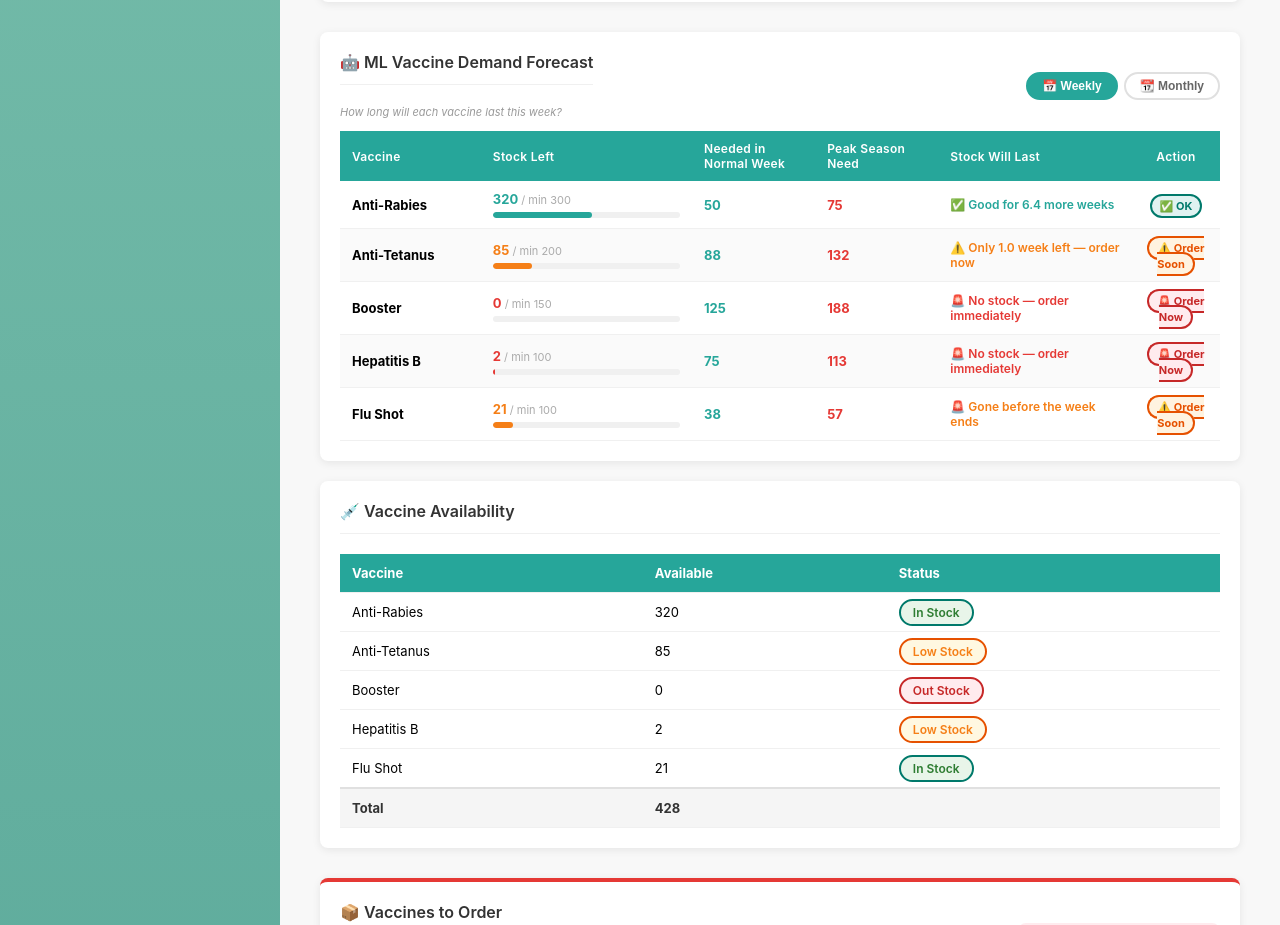
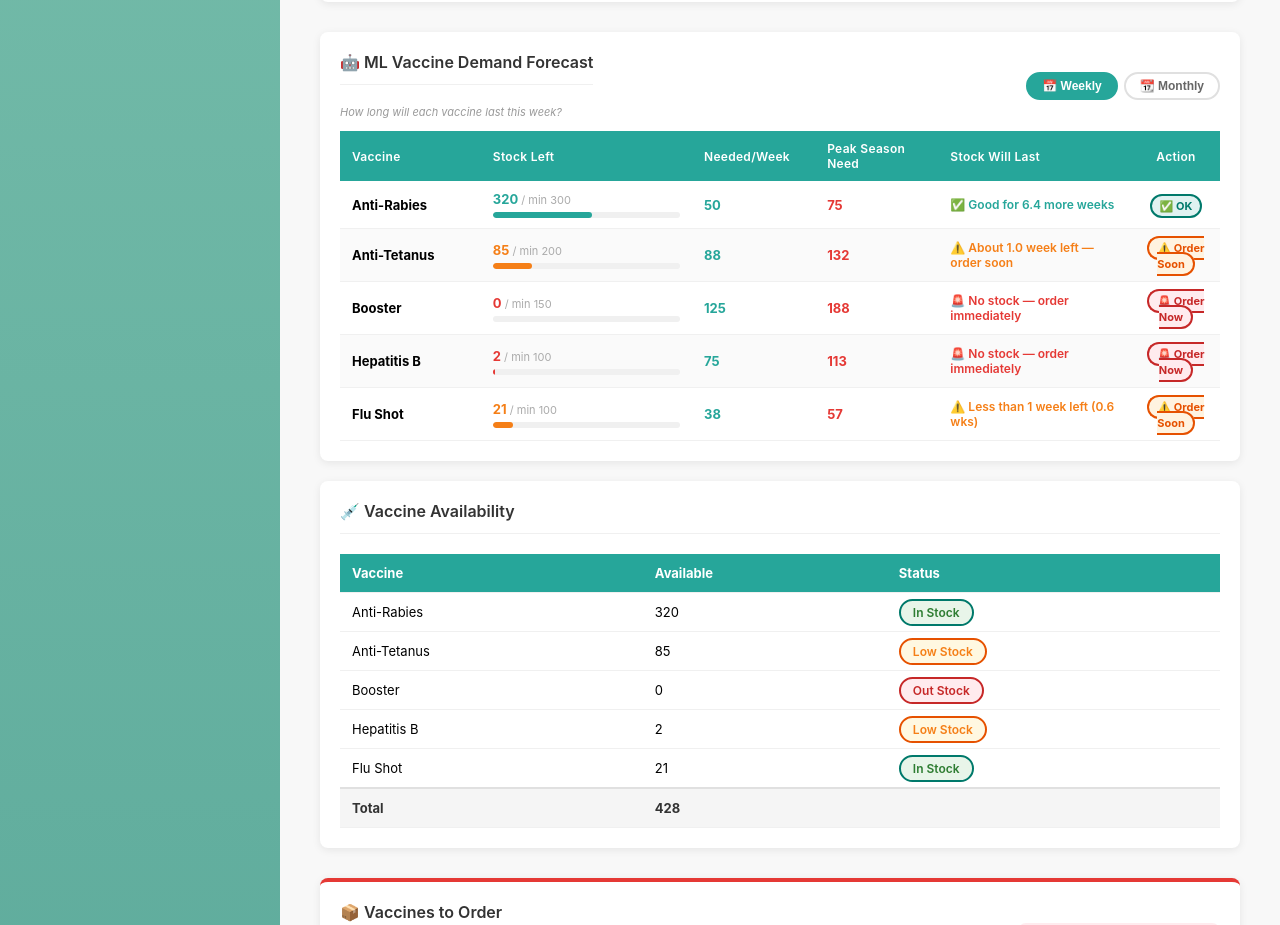
Before and after one commit to dxnah/QueueIT, a React (Create React App) app: page /dashboard in a window 1280 px wide. Shown: the part 1482-2407 px from the top of the page. Built offline with nearby package versions, Linux system fonts and the light colour scheme.

Commit message:
AppDev-L4: State, interaction, and navigation implemented

```diff
--- a/src/pages/dashboard.jsx
+++ b/src/pages/dashboard.jsx
@@ -6,7 +6,6 @@ import DailyAnalytics from '../components/DailyAnalytics';
 import '../styles/dashboard.css';
 
 import {
-  mlPredictions,
   vaccineData,
 } from '../data/dashboardData';
 
@@ -80,10 +79,11 @@ const Dashboard = () => {
 
   const getWeeksLeftLabel = (weeksLeft) => {
     const w = parseFloat(weeksLeft);
-    if (w === 0)  return '🚨 No stock — order immediately';
-    if (w < 1)    return '🚨 Gone before the week ends';
-    if (w <= 2)   return `⚠️ Only ${weeksLeft} week left — order now`;
-    if (w <= 4)   return `⚠️ About ${weeksLeft} weeks — order soon`;
+    if (isNaN(w) || w === 0)  return '🚨 No stock — order immediately';
+    if (w < 0.5)              return '🚨 Runs out in days — order now';
+    if (w < 1)                return `⚠️ Less than 1 week left (${weeksLeft} wks)`;
+    if (w < 2)                return `⚠️ About ${weeksLeft} week left — order soon`;
+    if (w < 4)                return `⚠️ ${weeksLeft} weeks left — monitor closely`;
     return `✅ Good for ${weeksLeft} more weeks`;
   };
 
@@ -189,7 +189,7 @@ const Dashboard = () => {
                   <tr style={{ background: '#26a69a', color: 'white' }}>
                     <th style={thStyle}>Vaccine</th>
                     <th style={thStyle}>Stock Left</th>
-                    <th style={thStyle}>{mlView === 'weekly' ? 'Needed in Normal Week' : 'Needed in Normal Month'}</th>
+                    <th style={thStyle}>{mlView === 'weekly' ? 'Needed/Week' : 'Needed/Month'}</th>
                     <th style={thStyle}>Peak Season Need</th>
                     <th style={thStyle}>Stock Will Last</th>
                     <th style={{ ...thStyle, textAlign: 'center' }}>Action</th>
```
